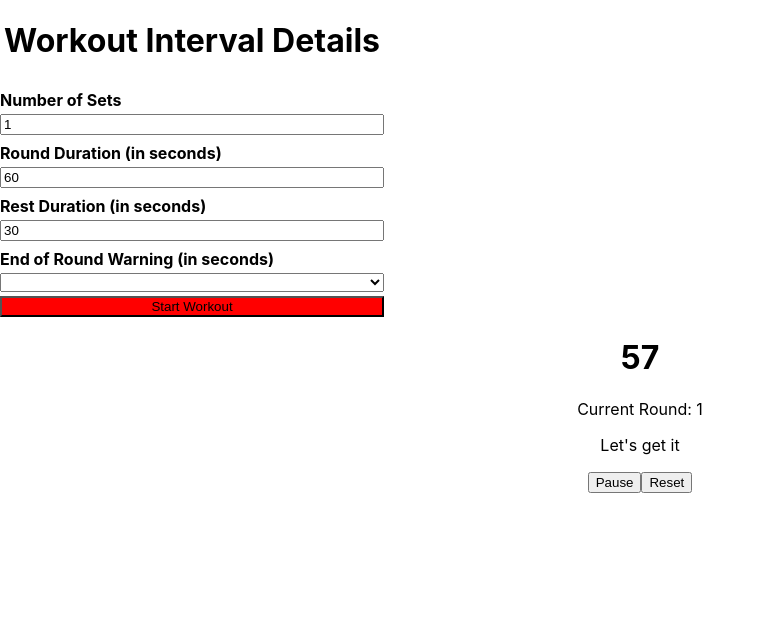
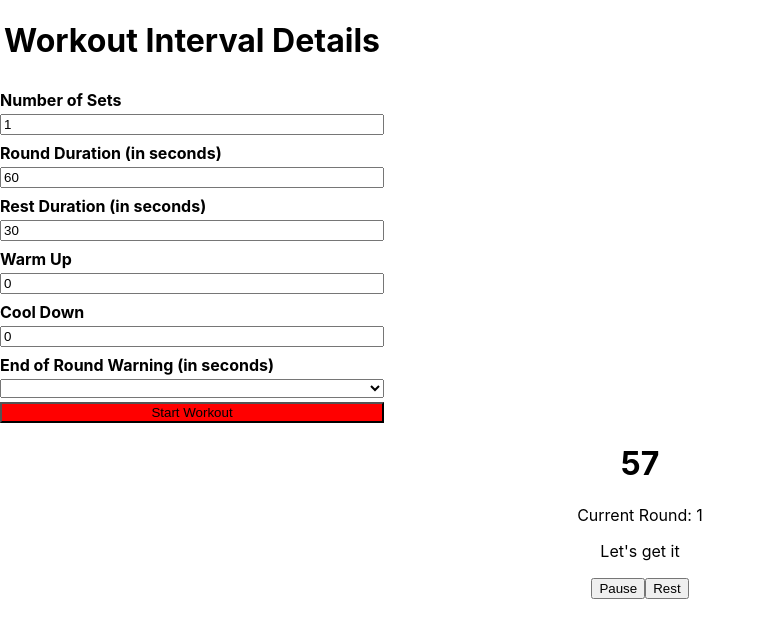
Before and after one commit to ChaiWithJai/intervalTimer, a React (Create React App) app: page / in a window 1280 px wide. Both pictures are taken after a click on the input "Start Workout". Shown: the top 638 px of the page, without its empty margins (0-765 px from the left). Built offline with nearby package versions, Linux system fonts and the light colour scheme.

Commit message:
warm up, cool down, dict

```diff
--- a/src/components/workout-container/workout-details.tsx
+++ b/src/components/workout-container/workout-details.tsx
@@ -9,6 +9,8 @@ export interface IFormState {
     roundDuration: string;
     restDuration: string;
     endOfRoundWarning: string | undefined;
+    warmUp: string;
+    coolDown: string;
 }
 
 const WorkoutDetails: React.FC = () => {
@@ -17,6 +19,8 @@ const WorkoutDetails: React.FC = () => {
         roundDuration: "60",
         restDuration: "30",
         endOfRoundWarning: undefined,
+        warmUp: "0",
+        coolDown: "0"
     };
     const [form, setForm] = useState<IFormState>(initialState);
     const [isStarted, setIsStarted] = useState<boolean>(false);
@@ -34,7 +38,7 @@ const WorkoutDetails: React.FC = () => {
 
     const handleReset = () => setIsStarted(false);
 
-    const {numberOfSets, roundDuration, restDuration, endOfRoundWarning} = form;
+    const {numberOfSets, roundDuration, restDuration, endOfRoundWarning, warmUp, coolDown} = form;
 
     return (
         <>
@@ -43,10 +47,12 @@ const WorkoutDetails: React.FC = () => {
                 <FormInput name="numberOfSets" label="Number of Sets" value={numberOfSets} onChange={handleOnChange} />
                 <FormInput name="roundDuration" label="Round Duration (in seconds)" value={roundDuration} onChange={handleOnChange} />
                 <FormInput name="restDuration" label="Rest Duration (in seconds)" min="0" value={restDuration} onChange={handleOnChange} />
+                <FormInput name="warmUp" label="Warm Up" min="0" value={warmUp} onChange={handleOnChange} />
+                <FormInput name="coolDown" label="Cool Down" min="0" value={coolDown} onChange={handleOnChange} />
                 <FormInput name="endOfRoundWarning" label="End of Round Warning (in seconds)" type="select" options={["", "10","30"]} value={endOfRoundWarning} onChange={handleOnChange} />
                 <input type="submit" value="Start Workout" />
             </form>
-            {isStarted && <WorkoutTimer numberOfSets={numberOfSets} roundDuration={roundDuration} restDuration={restDuration} endOfRoundWarning={endOfRoundWarning} handleReset={handleReset} />}
+            {isStarted && <WorkoutTimer warmUp={warmUp} coolDown={coolDown} numberOfSets={numberOfSets} roundDuration={roundDuration} restDuration={restDuration} endOfRoundWarning={endOfRoundWarning} handleReset={handleReset} />}
         </>
     )
 }
--- a/src/components/workout-container/workout-timer.tsx
+++ b/src/components/workout-container/workout-timer.tsx
@@ -22,10 +22,10 @@ const CONGRATS_GIPHY_URL = "https://media3.giphy.com/media/dkGhBWE3SyzXW/giphy.g
 
 type allProps = IProps & IWorkoutDetailsProps;
 
-const WorkoutTimer: React.FC<allProps> = ({handleReset, numberOfSets, roundDuration, restDuration, endOfRoundWarning}) => {
+const WorkoutTimer: React.FC<allProps> = ({handleReset, numberOfSets, roundDuration, restDuration, endOfRoundWarning, warmUp, coolDown}) => {
     const [{count, isRest, isPaused}, setCurrentInterval] = useState<IInterval>({count: 1, isRest: false, isPaused: false});
     const [{timeLeft, timeOver}, setTimer] = useState<ITimer>({timeLeft: Number(roundDuration), timeOver: addSeconds(new Date(), Number(roundDuration))});
-    const[isComplete, setIsComplete] = useState(false);
+    const [isComplete, setIsComplete] = useState(false);
 
     const speech = window.speechSynthesis;
     const speak = (message: string) => {
@@ -66,10 +66,10 @@ const WorkoutTimer: React.FC<allProps> = ({handleReset, numberOfSets, roundDurat
             {!isComplete ?
             <>
                 <h1>{timeLeft}</h1>
-                <p>Current Round:  {count}</p>
+                <p>{dict["timer.currentRound"]}{count}</p>
                 <p>{isRest ? dict["timer.rest"] : dict["timer.go"]}</p>
                 <button onClick={handlePause}>{!isPaused ? dict["timer.pause"] : dict["timer.go"]}</button>
-                <button onClick={handleReset}>Reset</button>
+                <button onClick={handleReset}>{dict["timer.reset"]}</button>
             </>
             :
             <img src={CONGRATS_GIPHY_URL} />
--- a/src/dictionary/en.ts
+++ b/src/dictionary/en.ts
@@ -4,5 +4,7 @@ export default {
     "timer.pause": "Pause",
     "timer.break": "Take that break, champ",
     "timer.warning": "Finish up strong, champ",
+    "timer.currentRound": "Current Round:  ",
+    "timer.reset": "Rest",
     "form.header": "Workout Interval Details"
 }
```
